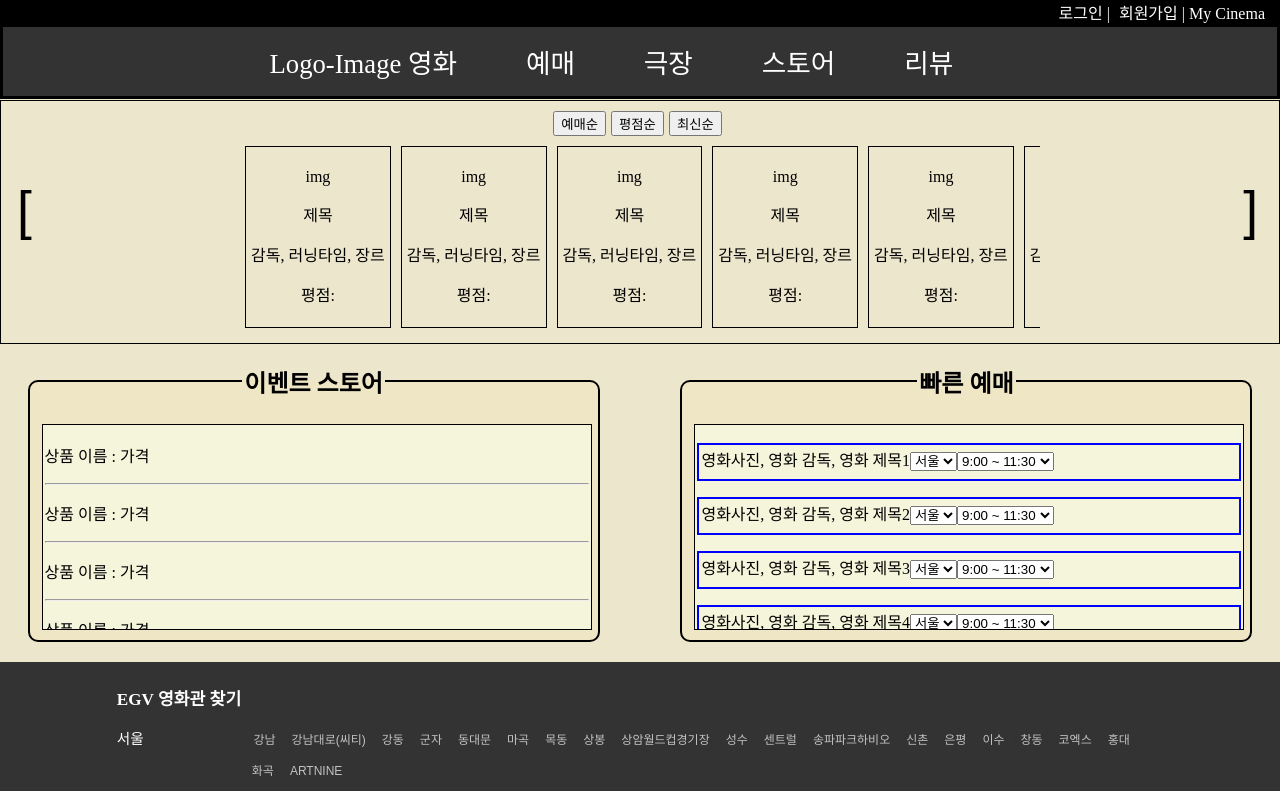
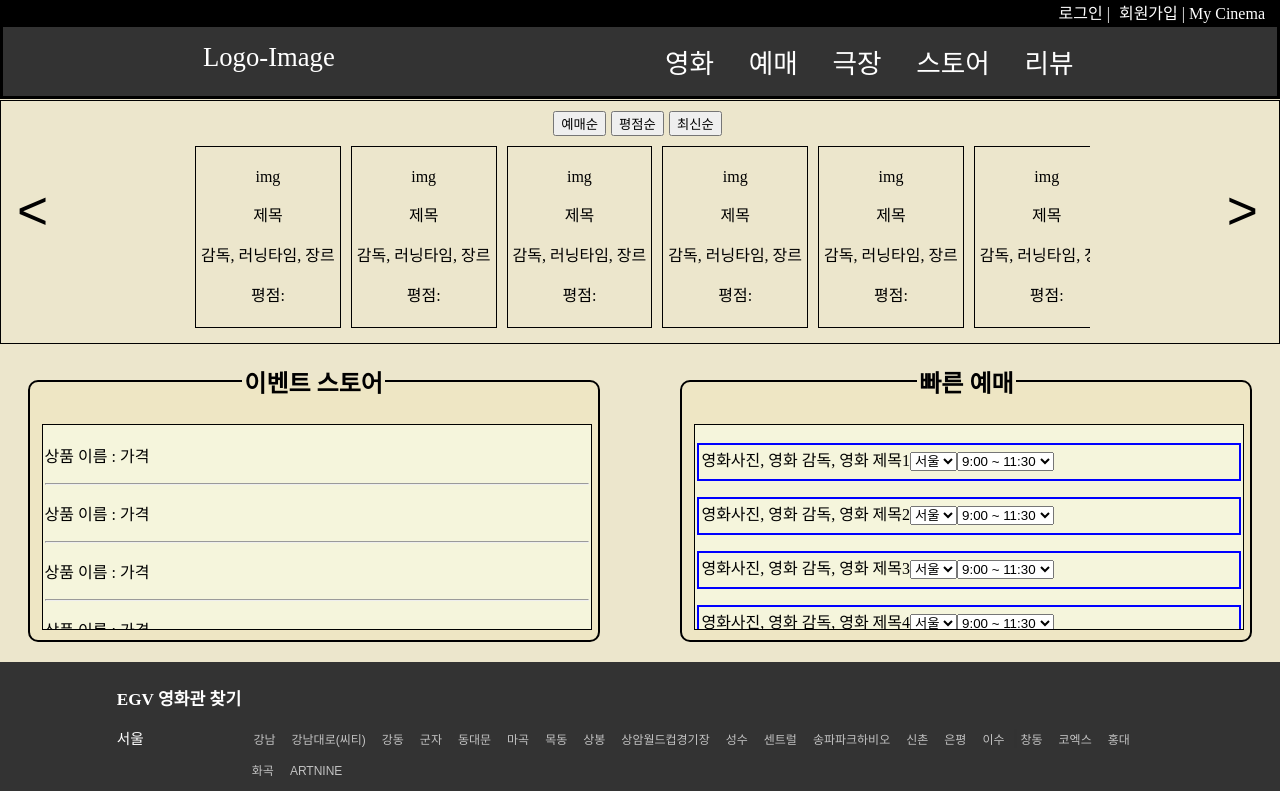
Before and after one commit to siroch/DataBase_cinema, a Next.js app: page / in a window 1280 px wide. Shown: the top 791 px of the page. Built offline with nearby package versions, Linux system fonts and the light colour scheme.

Commit message:
Update header display flex and little fix

```diff
--- a/components/header_css.js
+++ b/components/header_css.js
@@ -19,22 +19,28 @@ const Header_CSS = () => {
       nav{
         border: 3px solid black;
         background-color: #333;
-        text-align: center;
         font-size: 20pt;
-        padding: 15px;
-      }
-      span {
-        margin-left: 5%;
-        margin-right: 8%;
       }
       nav a{
-        margin-right: 5%;
+        margin-right: 6%;
       }
       span {
         color: white;
         margin-left: 5px;
         margin-right: 0;
       }
+      nav ul{
+        display: flex;
+        justify-content: space-between;
+        padding-right: 130px;
+        padding-left: 180px;
+        list-style: none;
+        margin: 15px;
+      }
+      nav li{
+        width: 600px;
+        text-align: left;
+      }
     `}</style>
   )
 }
--- a/components/showmovielist_css.js
+++ b/components/showmovielist_css.js
@@ -12,7 +12,7 @@ const Showmovielist_CSS = () => {
         margin-bottom: 5px;
       }
       .list{
-        width: 800px;
+        width: 900px;
         margin-left: auto;
         margin-right: auto;
         white-space:nowrap;
--- a/pages/Header.js
+++ b/pages/Header.js
@@ -16,7 +16,14 @@ const Header = () => {
 				| <a>My Cinema</a>
 	    </div>
 	    <nav>
-	      <span>Logo-Image</span> <a>영화</a> <a>예매</a> <a>극장</a> <a>스토어</a> <a>리뷰</a>
+	      <ul>
+					<li>
+						<span>Logo-Image</span>
+					</li>
+					<li>
+						<a>영화</a> <a>예매</a> <a>극장</a> <a>스토어</a> <a>리뷰</a>
+					</li>
+				</ul>
 	    </nav>
 		</header>
 	)
--- a/pages/ShowMovieList.js
+++ b/pages/ShowMovieList.js
@@ -10,10 +10,10 @@ const ShowMovieList = () => {
 		      <button>최신순</button>
 		    </div>
 		    <div class="leftbutton">
-		      <button> [ </button>
+		      <button> &lt; </button>
 		    </div>
 		    <div class="rightbutton">
-		      <button> ] </button>
+		      <button> &gt; </button>
 		    </div>
 		    <div class="list">
 		      <div class="slide">
```
